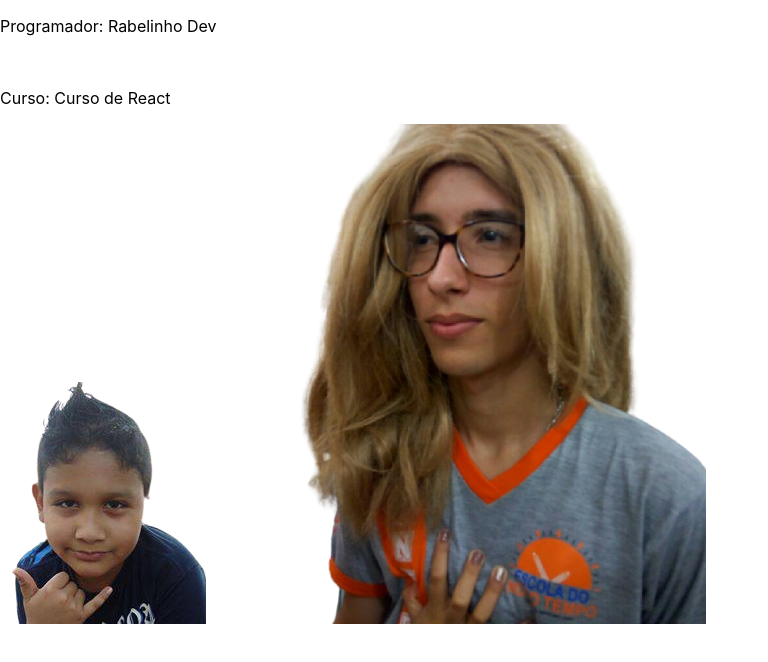
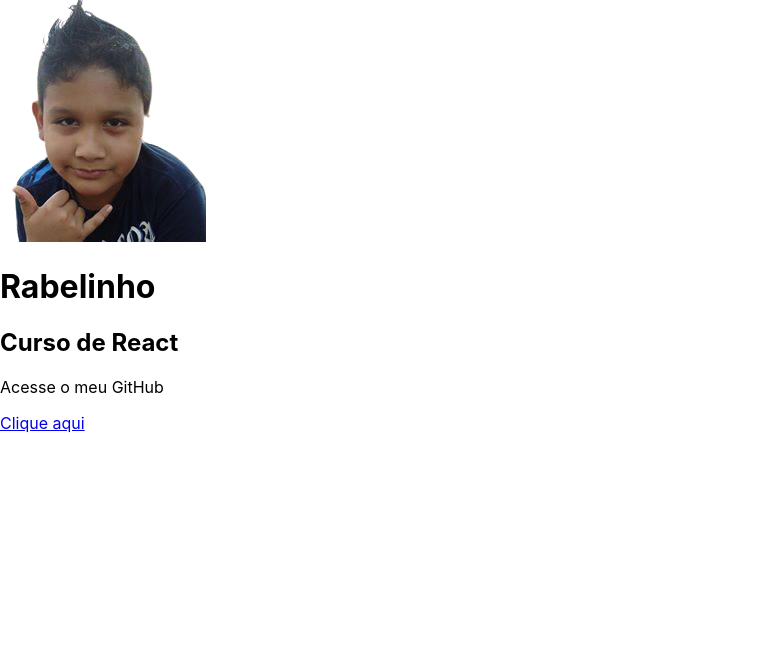
Before and after one commit to Adrian-Rabelo/palindromizador, a React (Create React App) app: page / in a window 1280 px wide. Shown: the top 662 px of the page, without its empty margins (0-768 px from the left). Built offline with nearby package versions, Linux system fonts and the light colour scheme.

Commit message:
como criar componentes em React

```diff
--- a/src/App.js
+++ b/src/App.js
@@ -1,23 +1,11 @@
 import React from "react";
-import Pinto from "./components/img/pinto-transp.png";
+import Header from "./components/Header.js";
+import Corpo from "./components/Corpo.js";
 export default function App() {
-    const prog = () => {
-        return "Rabelinho Dev";
-    };
-    function curso() {
-        return "Curso de React";
-    }
     return (
-        <section>
-            <header>
-                <p>{"Programador: " + prog()}</p>
-                <br />
-                <p>{"Curso: " + curso()}</p>
-            </header>
-            <section>
-                <img src={Pinto} />
-                <img src="/img/euzim-transp.png" />
-            </section>
-        </section>
+        <>
+            <Header />
+            <Corpo />
+        </>
     );
 }
--- /dev/null
+++ b/src/components/Corpo.js
@@ -0,0 +1,16 @@
+import React from "react";
+
+export default function Corpo() {
+    return (
+        <section>
+            <h2>Curso de React</h2>
+            <p>Acesse o meu GitHub</p>
+            <a
+                href="https://www.github.com/Adrian-Rabelo"
+                target="_blank"
+                rel="noreferrer">
+                Clique aqui
+            </a>
+        </section>
+    );
+}
--- /dev/null
+++ b/src/components/Header.js
@@ -0,0 +1,11 @@
+import React from "react";
+import Pinto from "./img/pinto-transp.png";
+
+export default function Header() {
+    return (
+        <header>
+            <img src={Pinto} />
+            <h1>Rabelinho </h1>
+        </header>
+    );
+}
```
